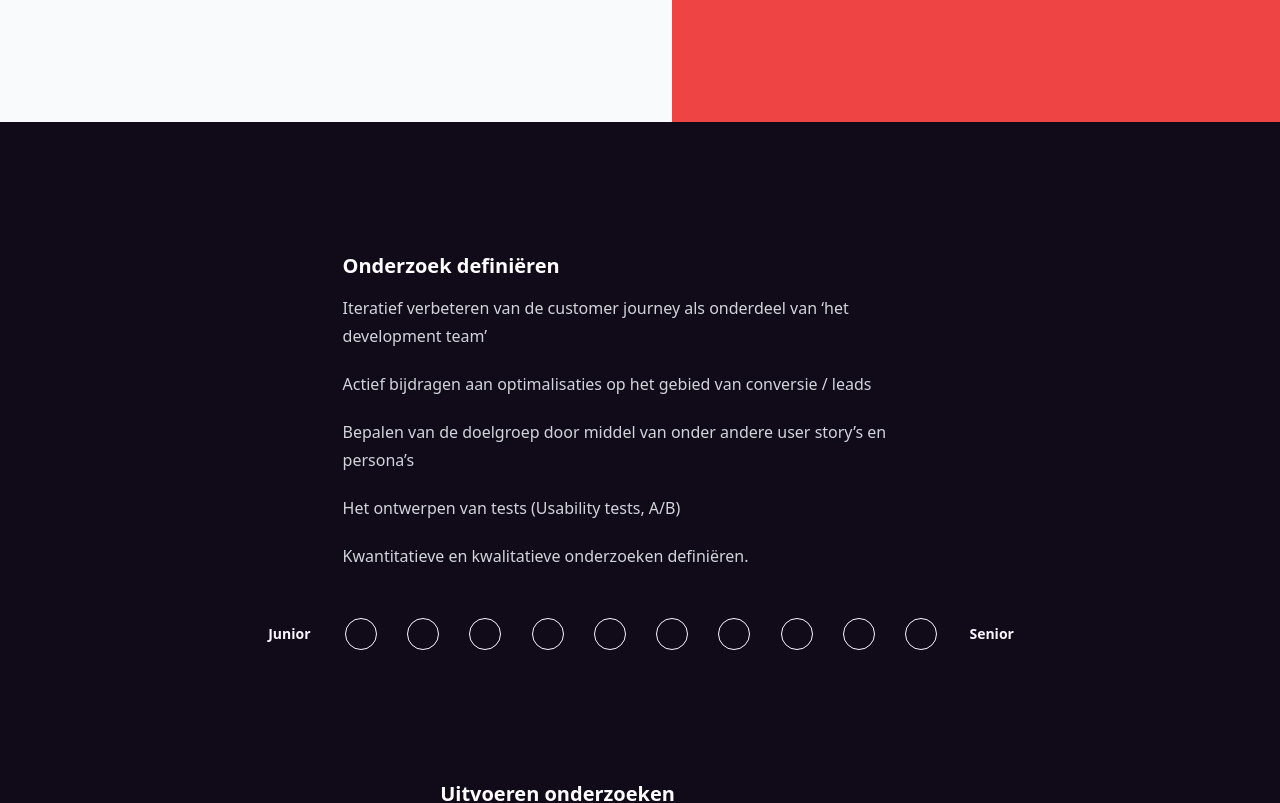
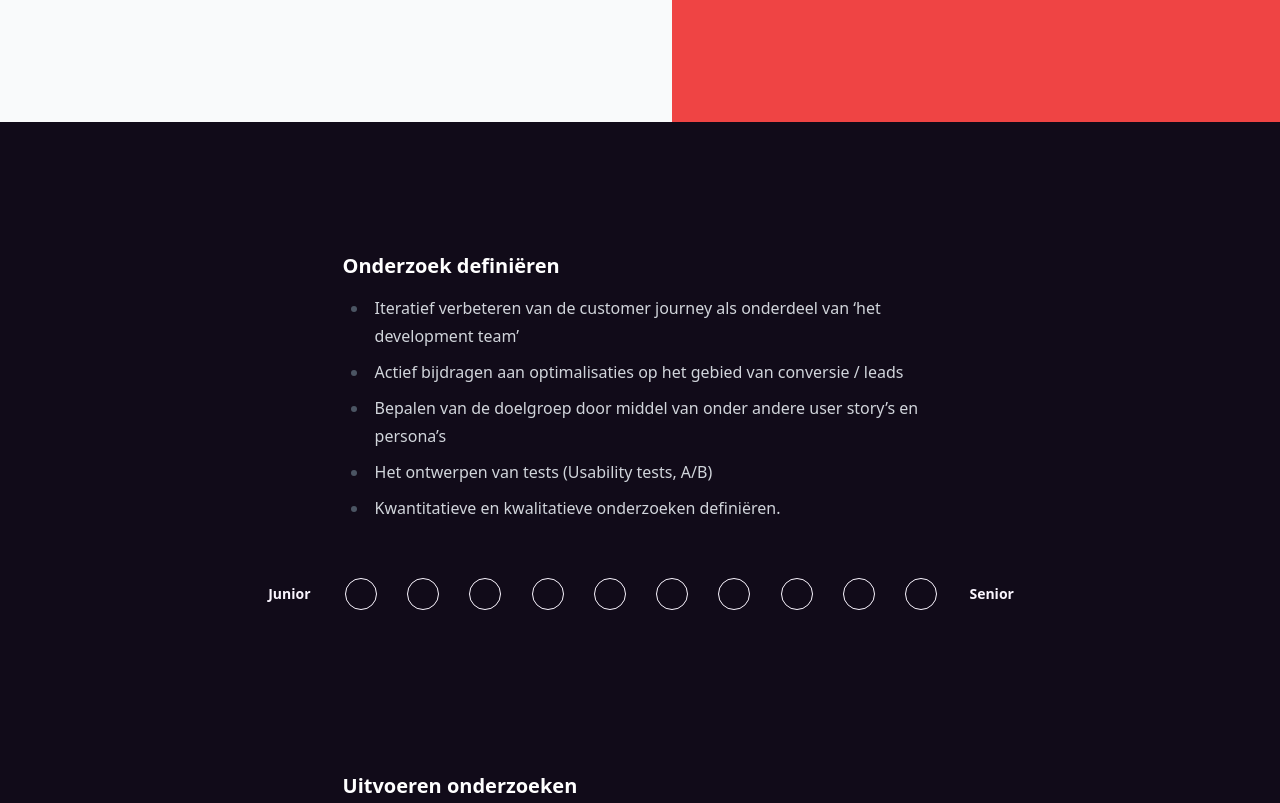
Before and after one commit to meesvandongen/ux-role-determinator, a React (Vite) app: page /user-researcher in a window 1280 px wide. Shown: the part 520-1323 px from the top of the page. Built offline with nearby package versions, Linux system fonts and the light colour scheme.

Commit message:
add links from home page

```diff
--- a/src/App.tsx
+++ b/src/App.tsx
@@ -5,6 +5,7 @@ import { UserResearcher } from "./user-researcher/UserResearcher";
 import { InteractionDesigner } from "./interaction-designer/InteractionDesigner";
 import { ContentSpecialist } from "./content-specialist/ContentSpecialist";
 import { CreativeDeveloper } from "./creative-developer/CreativeDeveloper";
+import { Home } from "./Home";
 
 function App(): JSX.Element {
   return (
@@ -15,6 +16,7 @@ function App(): JSX.Element {
         <Route path="developer" element={<CreativeDeveloper />} />
         <Route path="interaction-designer" element={<InteractionDesigner />} />
         <Route path="user-researcher" element={<UserResearcher />} />
+        <Route path="/" element={<Home />} />
       </Routes>
     </BrowserRouter>
   );
--- /dev/null
+++ b/src/Home.tsx
@@ -0,0 +1,27 @@
+import React from "react";
+import { Link } from "react-router-dom";
+
+export function Home(): JSX.Element {
+  return (
+    <div className="grid grid-cols-2 items-center content-center justify-center text-center gap-16 py-16 mx-auto container font-bold">
+      <Link className="p-16 border border-gray-400 rounded" to={"/content"}>
+        Content Specialist
+      </Link>
+      <Link className="p-16 border border-gray-400 rounded" to={"/developer"}>
+        Developer
+      </Link>
+      <Link
+        className="p-16 border border-gray-400 rounded"
+        to={"/interaction-designer"}
+      >
+        Interaction Designer
+      </Link>
+      <Link
+        className="p-16 border border-gray-400 rounded"
+        to={"/user-researcher"}
+      >
+        User Researcher
+      </Link>
+    </div>
+  );
+}
--- a/src/components/QuestionPageLayout.tsx
+++ b/src/components/QuestionPageLayout.tsx
@@ -31,7 +31,9 @@ export function QuestionPageLayout({
         </div>
       </div>
       <div className="bg-[rgb(17,11,25)] text-purple-50" id="vragenlijst">
-        <div className="space-y-32 py-32">{questions}</div>
+        <div className="grid-cols-[1fr,auto,1fr] grid items-center gap-y-12 gap-x-8 py-32">
+          {questions}
+        </div>
       </div>
     </div>
   );
--- a/src/components/TaskSection.tsx
+++ b/src/components/TaskSection.tsx
@@ -14,14 +14,14 @@ export function TaskSection({
   onSkillAssessmentChange,
 }: TaskSectionProps): JSX.Element {
   return (
-    <div className="grid-cols-[1fr,auto,1fr] grid items-center gap-y-12 gap-x-8">
-      <div className="prose prose-invert prose-purple col-start-2">
+    <>
+      <div className="prose prose-invert prose-purple col-start-2 ">
         <h3>{title}</h3>
         {description}
       </div>
 
       <div className="col-start-1 text-right font-bold text-sm">Junior</div>
-      <div className="col-start-2">
+      <div className="col-start-2 w-full">
         <CirclesRange
           min={1}
           max={10}
@@ -32,6 +32,7 @@ export function TaskSection({
         />
       </div>
       <div className="col-start-3 text-left font-bold text-sm">Senior</div>
-    </div>
+      <div className="h-16 col-start-2" />
+    </>
   );
 }
--- a/src/user-researcher/DefiningResearch.tsx
+++ b/src/user-researcher/DefiningResearch.tsx
@@ -14,22 +14,22 @@ export function DefiningResearch(): JSX.Element {
       }}
       title="Onderzoek definiëren"
       description={
-        <>
-          <p>
+        <ul>
+          <li>
             Iteratief verbeteren van de customer journey als onderdeel van ‘het
             development team’
-          </p>
-          <p>
+          </li>
+          <li>
             Actief bijdragen aan optimalisaties op het gebied van conversie /
             leads
-          </p>
-          <p>
+          </li>
+          <li>
             Bepalen van de doelgroep door middel van onder andere user story’s
             en persona’s
-          </p>
-          <p>Het ontwerpen van tests (Usability tests, A/B)</p>
-          <p>Kwantitatieve en kwalitatieve onderzoeken definiëren.</p>
-        </>
+          </li>
+          <li>Het ontwerpen van tests (Usability tests, A/B)</li>
+          <li>Kwantitatieve en kwalitatieve onderzoeken definiëren.</li>
+        </ul>
       }
     />
   );
--- a/tsconfig.json
+++ b/tsconfig.json
@@ -9,11 +9,12 @@
     "strict": true,
     "forceConsistentCasingInFileNames": true,
     "module": "ESNext",
-    "moduleResolution": "Node",
+    "moduleResolution": "NodeNext",
     "resolveJsonModule": true,
     "isolatedModules": true,
     "noEmit": true,
     "jsx": "react",
+    "baseUrl": ".",
     "types": ["vite/client"]
   },
   "include": ["./src"],
```
